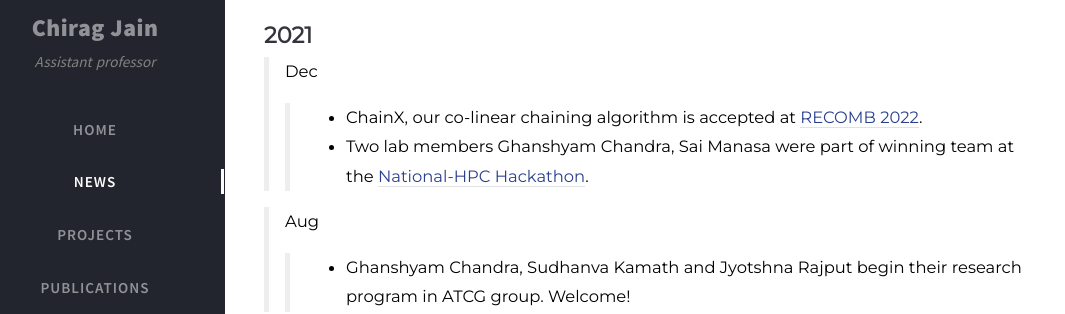
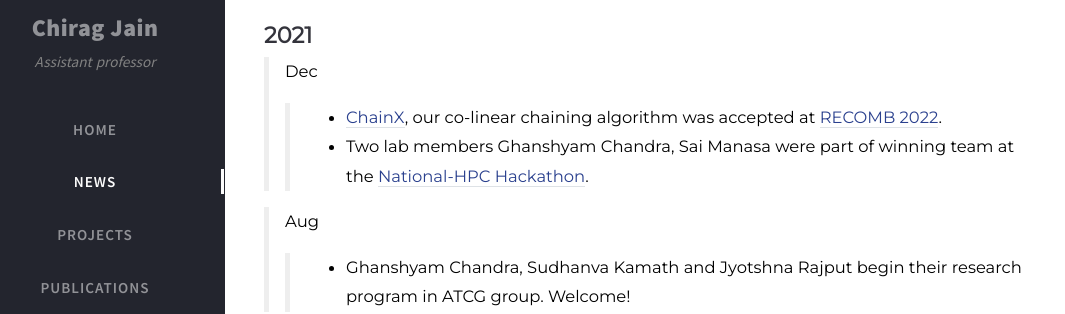
Before and after one commit to at-cg/at-cg.github.io, a Jekyll site: the page built from tabs/new.md, in a window 1280 px wide and 900 px high. Shown: the part 146-460 px from the top of the window, without its empty margins (35-1100 px from the left). Built offline with Jekyll 4.4.1, drawn with Linux system fonts in a browser that asks for light colours; nearby versions of some CDN libraries; comment, search, counter and statistics services are not loaded.

Commit message:
Update new.md

```diff
--- a/tabs/new.md
+++ b/tabs/new.md
@@ -22,7 +22,7 @@ type: news
 ## **2021**
 
 > Dec
->> - ChainX, our co-linear chaining algorithm is accepted at [RECOMB 2022](https://recomb2022.net/accepted-papers/).
+>> - [ChainX](https://doi.org/10.1101/2021.02.03.429492), our co-linear chaining algorithm was accepted at [RECOMB 2022](https://recomb2022.net/accepted-papers/).
 >> - Two lab members Ghanshyam Chandra, Sai Manasa were part of winning team at the [National-HPC Hackathon](https://nationalhpc-hackathon.hackerearth.com).
 
 > Aug
```
